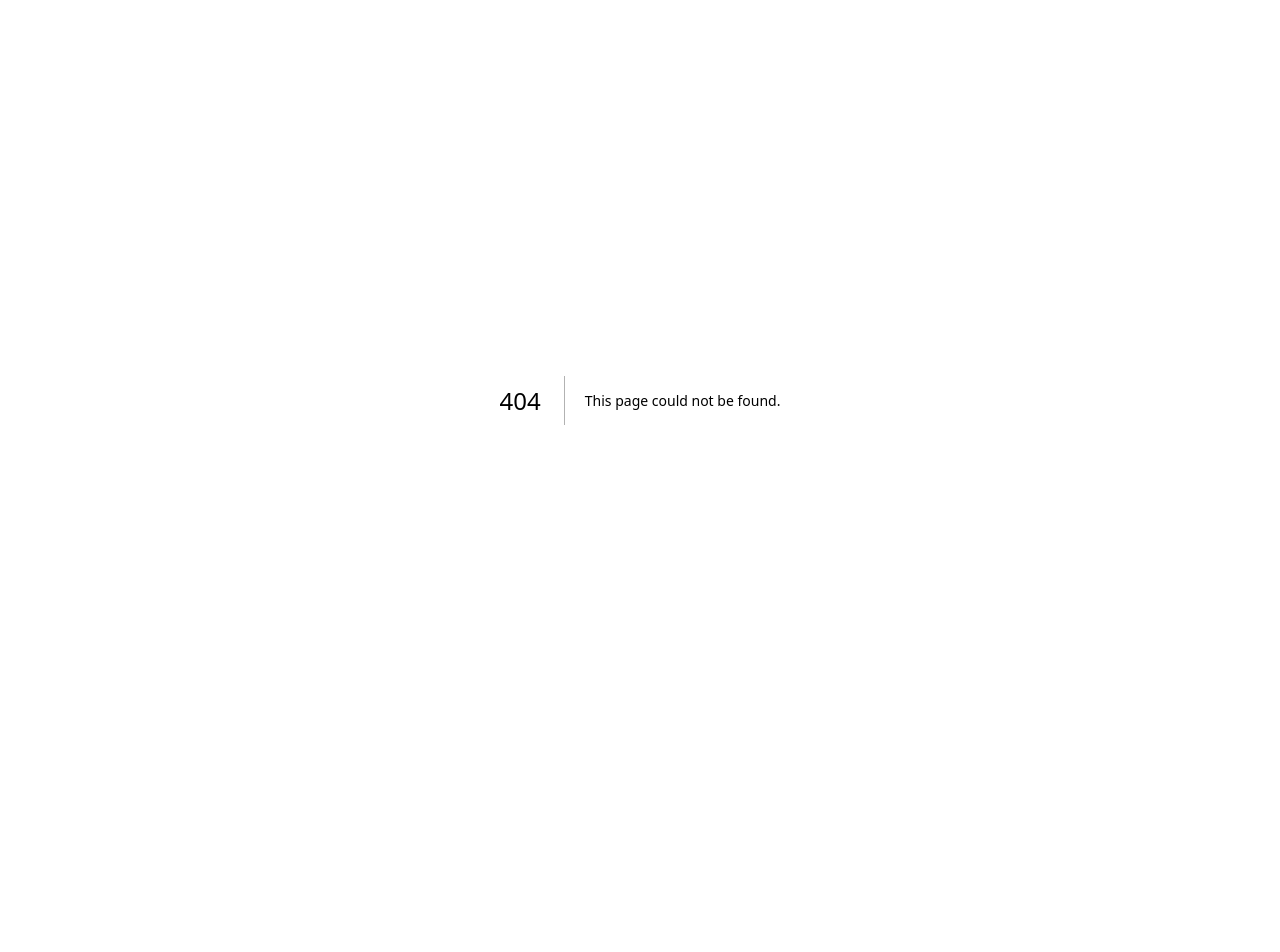
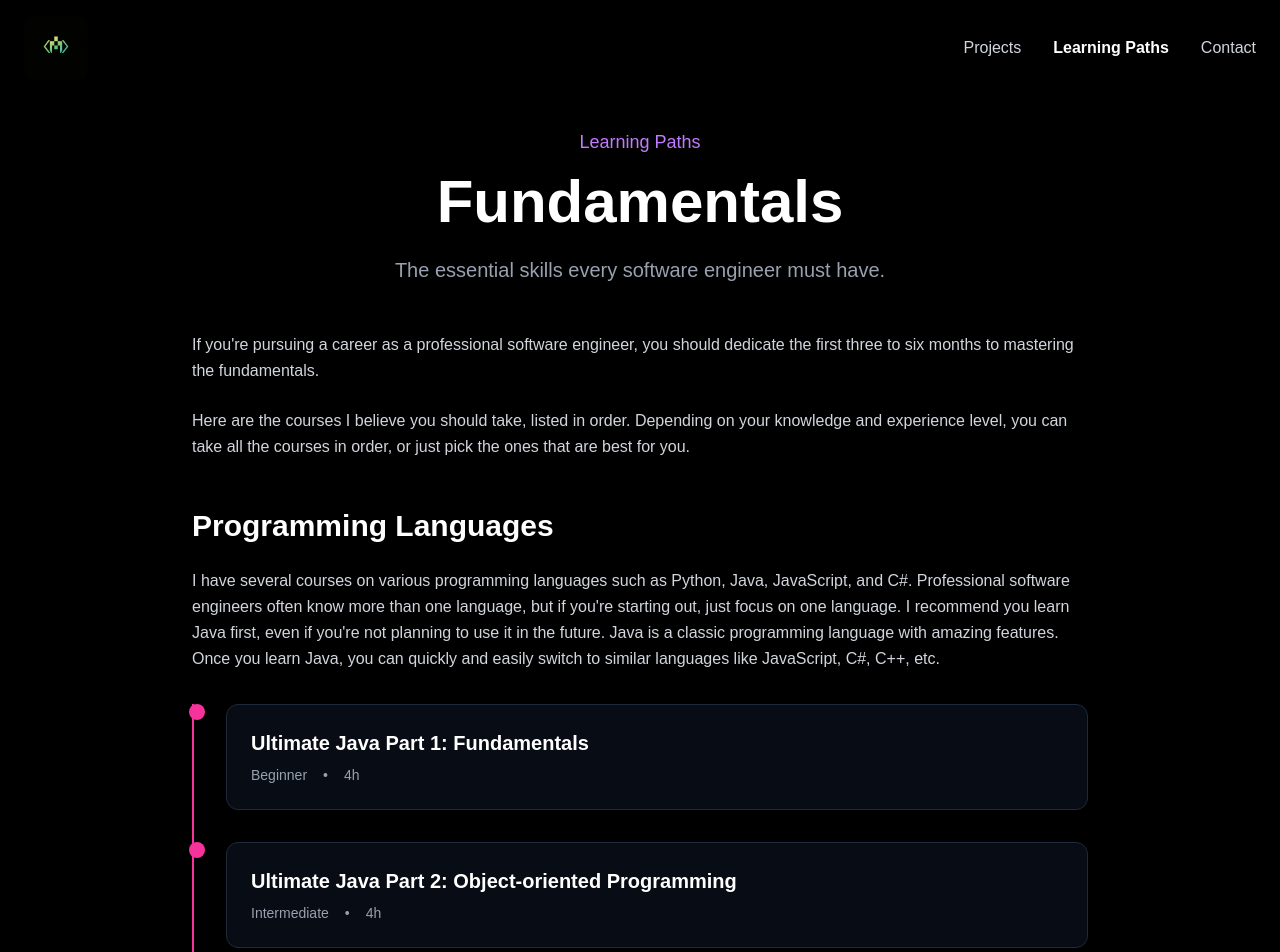
Before and after one commit to codewithash-dev/codewithash, a Next.js app: page /learning-paths/fundamentals in a window 1280 px wide. Before the commit this address had no page. Shown: the top 952 px of the page. Before the commit the page ends 800 px from the top, so only its background shows below. Built offline with nearby package versions, Linux system fonts and the light colour scheme.

Commit message:
Add fundamentals detail page

```diff
--- /dev/null
+++ b/app/learning-paths/fundamentals/page.tsx
@@ -0,0 +1,181 @@
+'use client';
+
+import { useEffect, useRef } from 'react';
+import { gsap } from 'gsap';
+import { ScrollTrigger } from 'gsap/ScrollTrigger';
+
+gsap.registerPlugin(ScrollTrigger);
+
+export default function Fundamentals() {
+  const heroRef = useRef(null);
+  const sectionsRef = useRef<HTMLDivElement[]>([]);
+
+  useEffect(() => {
+    gsap.fromTo(
+      heroRef.current,
+      { opacity: 0, y: 50 },
+      { opacity: 1, y: 0, duration: 1, ease: 'power3.out' }
+    );
+
+    sectionsRef.current.forEach((section) => {
+      if (section) {
+        gsap.fromTo(
+          section,
+          { opacity: 0, y: 50 },
+          {
+            opacity: 1,
+            y: 0,
+            duration: 0.8,
+            ease: 'power3.out',
+            scrollTrigger: {
+              trigger: section,
+              start: 'top 85%',
+            },
+          }
+        );
+      }
+    });
+  }, []);
+
+  const courses = [
+    {
+      category: 'Programming Languages',
+      description: 'I have several courses on various programming languages such as Python, Java, JavaScript, and C#. Professional software engineers often know more than one language, but if you\'re starting out, just focus on one language. I recommend you learn Java first, even if you\'re not planning to use it in the future. Java is a classic programming language with amazing features. Once you learn Java, you can quickly and easily switch to similar languages like JavaScript, C#, C++, etc.',
+      items: [
+        { title: 'Ultimate Java Part 1: Fundamentals', level: 'Beginner', duration: '4h' },
+        { title: 'Ultimate Java Part 2: Object-oriented Programming', level: 'Intermediate', duration: '4h' },
+        { title: 'Ultimate Java Part 3: Advanced Topics', level: 'Intermediate to Pro', duration: '6h' },
+      ],
+    },
+    {
+      category: 'Data Structures & Algorithms',
+      description: 'Studying classic data structures and algorithms helps you improve your programming and problem-solving skills. These topics are frequently asked in coding interviews, and this course will help you master them.',
+      items: [
+        { title: 'Ultimate Data Structures & Algorithms: Part 1', level: 'Beginner', duration: '5h' },
+        { title: 'Ultimate Data Structures & Algorithms: Part 2', level: 'Intermediate', duration: '6h' },
+        { title: 'Ultimate Data Structures & Algorithms: Part 3', level: 'Intermediate', duration: '3h' },
+      ],
+    },
+    {
+      category: 'Design Patterns',
+      description: 'Design patterns are engineered solutions to common problems in software design, and are often asked about in coding interviews. There are 20 classic design patterns commonly known as GoF (Gang of Four) patterns. The following courses help you learn and understand these patterns and appreciate object-oriented programming techniques.',
+      items: [
+        { title: 'Mastering Design Patterns: Part 1', level: 'Beginner', duration: '4h' },
+        { title: 'Mastering Design Patterns: Part 2', level: 'Intermediate', duration: '2h' },
+        { title: 'Mastering Design Patterns: Part 3', level: 'Intermediate', duration: '1h' },
+      ],
+    },
+    {
+      category: 'Version Control and Collaboration',
+      description: 'Version control is like a time machine for software engineers. It allows you to go back in time and see the exact state of your code at any point. This is incredibly important because it means you can easily track changes, fix bugs, and collaborate with others without the fear of losing or messing up your code.',
+      items: [
+        { title: 'The Ultimate Git Course', level: 'Beginner to Pro', duration: '6h' },
+      ],
+    },
+  ];
+
+  return (
+    <main className="min-h-screen bg-black text-white">
+      <nav className="fixed top-0 w-full bg-black/90 backdrop-blur-sm z-50">
+        <div className="max-w-7xl mx-auto px-6 py-4 flex items-center justify-between">
+          <a href="/" className="flex items-center hover:opacity-80 transition">
+            <img src="/logo.png" alt="Logo" className="w-16 h-16 rounded-lg" />
+          </a>
+          <div className="flex gap-8 items-center">
+            <a href="/projects" className="text-gray-300 hover:text-white transition">
+              Projects
+            </a>
+            <a href="/learning-paths" className="text-white font-semibold">
+              Learning Paths
+            </a>
+            <a href="/contact" className="text-gray-300 hover:text-white transition">
+              Contact
+            </a>
+          </div>
+        </div>
+      </nav>
+
+      <section className="pt-32 pb-12 px-6">
+        <div ref={heroRef} className="max-w-5xl mx-auto text-center">
+          <p className="text-purple-400 text-lg mb-4">Learning Paths</p>
+          <h1 className="text-5xl md:text-6xl font-bold mb-6">Fundamentals</h1>
+          <p className="text-xl text-gray-400 max-w-3xl mx-auto">
+            The essential skills every software engineer must have.
+          </p>
+        </div>
+      </section>
+
+      <section className="pb-20 px-6">
+        <div className="max-w-4xl mx-auto">
+          <div className="mb-12">
+            <p className="text-gray-300 leading-relaxed">
+              If you're pursuing a career as a professional software engineer, you should dedicate the first three to six months to mastering the fundamentals.
+            </p>
+            <br />
+            <p className="text-gray-300 leading-relaxed">
+              Here are the courses I believe you should take, listed in order. Depending on your knowledge and experience level, you can take all the courses in order, or just pick the ones that are best for you.
+            </p>
+          </div>
+
+          <div className="space-y-16">
+            {courses.map((section, idx) => (
+              <div
+                key={idx}
+                ref={(el) => {
+                  if (el) sectionsRef.current[idx] = el;
+                }}
+              >
+                <h2 className="text-3xl font-bold mb-6">{section.category}</h2>
+                <p className="text-gray-300 leading-relaxed mb-8">
+                  {section.description}
+                </p>
+
+                <div className="relative pl-8 border-l-2 border-pink-500">
+                  {section.items.map((course, index) => (
+                    <div key={index} className="relative mb-8 last:mb-0">
+                      <div className="absolute -left-[37px] w-4 h-4 bg-pink-500 rounded-full"></div>
+                      <div className="bg-gray-900/50 border border-gray-800 rounded-xl p-6 hover:border-purple-500 transition-all duration-300 cursor-pointer group hover:transform hover:scale-105">
+                        <h3 className="text-xl font-semibold mb-2 group-hover:text-purple-400 transition">
+                          {course.title}
+                        </h3>
+                        <div className="flex gap-4 text-sm text-gray-400">
+                          <span>{course.level}</span>
+                          <span>•</span>
+                          <span>{course.duration}</span>
+                        </div>
+                      </div>
+                    </div>
+                  ))}
+                </div>
+              </div>
+            ))}
+          </div>
+        </div>
+      </section>
+
+      <footer className="py-12 px-6 border-t border-gray-800">
+        <div className="max-w-7xl mx-auto">
+          <div className="flex flex-col md:flex-row justify-between items-center gap-6">
+            <p className="text-gray-500 text-sm">© Code with Ash</p>
+            <div className="flex gap-6">
+              <a href="https://github.com/codewithash-dev" target="_blank" rel="noopener noreferrer" className="text-gray-400 hover:text-white transition">
+                <svg className="w-6 h-6" fill="currentColor" viewBox="0 0 24 24">
+                  <path d="M12 0c-6.626 0-12 5.373-12 12 0 5.302 3.438 9.8 8.207 11.387.599.111.793-.261.793-.577v-2.234c-3.338.726-4.033-1.416-4.033-1.416-.546-1.387-1.333-1.756-1.333-1.756-1.089-.745.083-.729.083-.729 1.205.084 1.839 1.237 1.839 1.237 1.07 1.834 2.807 1.304 3.492.997.107-.775.418-1.305.762-1.604-2.665-.305-5.467-1.334-5.467-5.931 0-1.311.469-2.381 1.236-3.221-.124-.303-.535-1.524.117-3.176 0 0 1.008-.322 3.301 1.23.957-.266 1.983-.399 3.003-.404 1.02.005 2.047.138 3.006.404 2.291-1.552 3.297-1.23 3.297-1.23.653 1.653.242 2.874.118 3.176.77.84 1.235 1.911 1.235 3.221 0 4.609-2.807 5.624-5.479 5.921.43.372.823 1.102.823 2.222v3.293c0 .319.192.694.801.576 4.765-1.589 8.199-6.086 8.199-11.386 0-6.627-5.373-12-12-12z" />
+                </svg>
+              </a>
+              <a href="https://www.linkedin.com/in/codewithash/" target="_blank" rel="noopener noreferrer" className="text-gray-400 hover:text-white transition">
+                <svg className="w-6 h-6" fill="currentColor" viewBox="0 0 24 24">
+                  <path d="M20.447 20.452h-3.554v-5.569c0-1.328-.027-3.037-1.852-3.037-1.853 0-2.136 1.445-2.136 2.939v5.667H9.351V9h3.414v1.561h.046c.477-.9 1.637-1.85 3.37-1.85 3.601 0 4.267 2.37 4.267 5.455v6.286zM5.337 7.433c-1.144 0-2.063-.926-2.063-2.065 0-1.138.92-2.063 2.063-2.063 1.14 0 2.064.925 2.064 2.063 0 1.139-.925 2.065-2.064 2.065zm1.782 13.019H3.555V9h3.564v11.452zM22.225 0H1.771C.792 0 0 .774 0 1.729v20.542C0 23.227.792 24 1.771 24h20.451C23.2 24 24 23.227 24 22.271V1.729C24 .774 23.2 0 22.222 0h.003z" />
+                </svg>
+              </a>
+            </div>
+            <div className="flex gap-6 text-sm">
+              <a href="/terms" className="text-gray-400 hover:text-white transition">Terms of Use</a>
+              <a href="/privacy" className="text-gray-400 hover:text-white transition">Privacy Policy</a>
+            </div>
+          </div>
+        </div>
+      </footer>
+    </main>
+  );
+}
--- a/app/page.tsx
+++ b/app/page.tsx
@@ -269,6 +269,9 @@ export default function Home() {
           <div className="flex gap-8 items-center">
   <a href="/projects" className="text-gray-300 hover:text-white transition">
     Projects
+  </a>
+  <a href="/learning-paths" className="text-gray-300 hover:text-white transition">
+    Learning Paths
   </a>
   <a href="/contact" className="text-gray-300 hover:text-white transition">
     Contact
```
Also changed, not shown: app/learning-paths/back-end/page.tsx (added), app/learning-paths/front-end/page.tsx (added), app/learning-paths/game-dev/page.tsx (added), app/learning-paths/mobile/page.tsx (added). Lines whose indentation alone changed are shown as unchanged.
